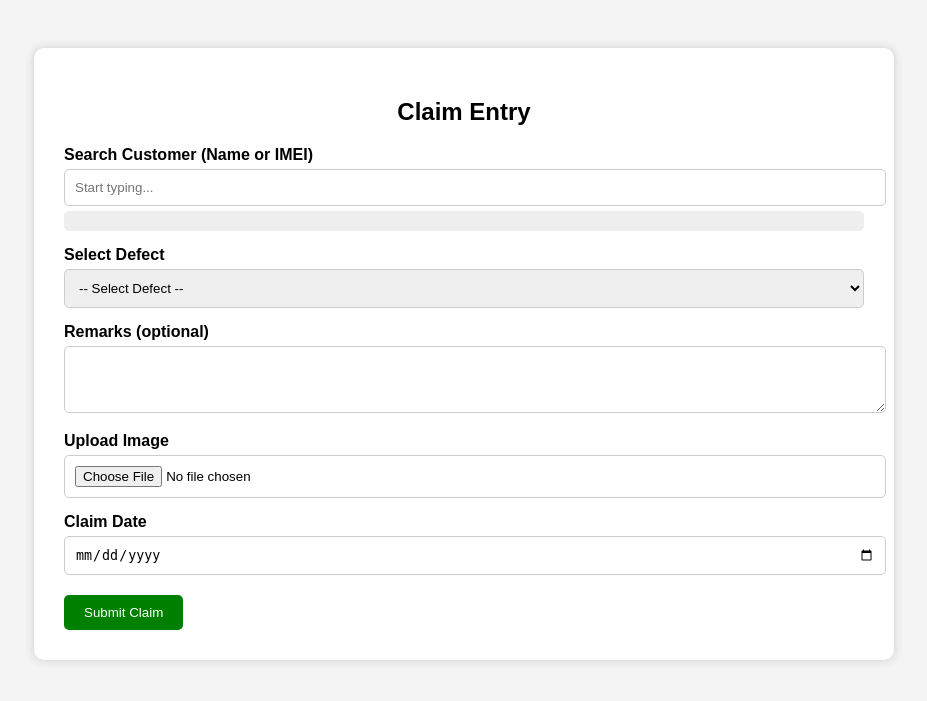
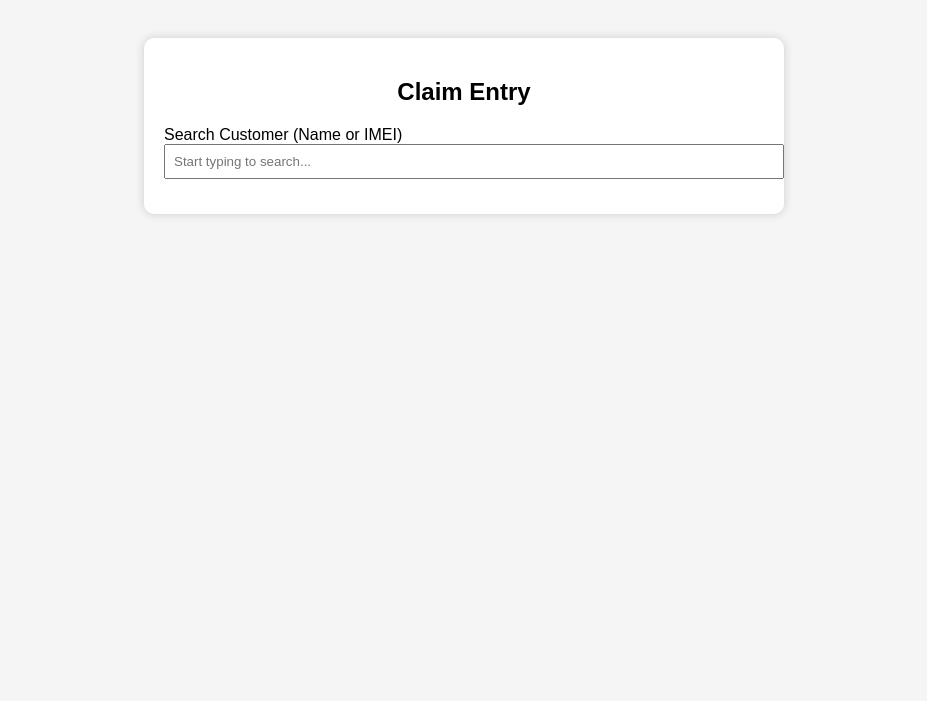
Before and after one commit to etouch-solutions/Bestmobiles, a PHP site: page /claim_entry.php in a window 1280 px wide. Shown: the top 701 px of the page, without its empty margins (176-1103 px from the left). Run offline with PHP 8.4, Linux system fonts and the light colour scheme; tables that the repository leaves empty or names only in its code hold one stand-in row (values such as "Sample post").

Commit message:
Add full project files

```diff
--- a/claim_entry.php
+++ b/claim_entry.php
@@ -1,125 +1,79 @@
-<?php
-include 'db.php';
-$conn = mysqli_connect($host, $user, $pass, $db);
-?>
+<?php include 'db.php'; ?>
 <!DOCTYPE html>
 <html>
 <head>
   <title>Claim Entry</title>
   <style>
-    body {
-      font-family: Arial;
-      background: #f4f4f4;
-      padding: 40px;
-    }
-    .box {
-      max-width: 800px;
-      margin: auto;
-      background: white;
-      border-radius: 10px;
-      padding: 30px;
-      box-shadow: 0 0 10px #ccc;
-    }
-    h2 {
-      text-align: center;
-    }
-    label {
-      display: block;
-      margin-top: 15px;
-      font-weight: bold;
-    }
-    input, select, textarea {
-      width: 100%;
-      padding: 10px;
-      margin-top: 5px;
-      border: 1px solid #ccc;
-      border-radius: 5px;
-    }
-    #suggestions {
-      background: #eee;
-      margin-top: 5px;
-      padding: 10px;
-      border-radius: 5px;
-    }
-    .btn {
-      margin-top: 20px;
-      background: green;
-      color: white;
-      padding: 10px 20px;
-      border: none;
-      border-radius: 5px;
-      cursor: pointer;
-    }
+    body { font-family: Arial; background: #f5f5f5; padding: 30px; }
+    .container { max-width: 600px; background: white; padding: 20px; margin: auto; border-radius: 10px; box-shadow: 0 0 10px #ccc; }
+    input, select { width: 100%; padding: 8px; margin-bottom: 15px; }
+    button { padding: 10px 20px; background: green; color: white; border: none; border-radius: 5px; }
   </style>
 </head>
 <body>
-  <div class="box">
-    <h2>Claim Entry</h2>
-    <form action="insert_claim_entry.php" method="POST" enctype="multipart/form-data">
-      <!-- Customer Search -->
+  <div class="container">
+    <h2 style="text-align:center;">Claim Entry</h2>
+
     <label>Search Customer (Name or IMEI)</label>
-      <input type="text" id="search" placeholder="Start typing..." autocomplete="off">
-      <div id="suggestions"></div>
+    <input type="text" id="searchBox" oninput="searchCustomer(this.value)" placeholder="Start typing to search...">
+    <div id="searchResults"></div>
 
+    <form id="claimForm" action="insert_claim_entry.php" method="POST" enctype="multipart/form-data" style="display:none;">
       <input type="hidden" name="insurance_entry_id" id="insurance_entry_id">
 
-      <!-- Defect Dropdown -->
       <label>Select Defect</label>
       <select name="defect_id" required>
         <option value="">-- Select Defect --</option>
         <?php
-        $defects = mysqli_query($conn, "SELECT Defect_Id, Defect_Name FROM Claim_Defects WHERE Is_Active = 1");
-        while ($d = mysqli_fetch_assoc($defects)) {
-          echo "<option value='{$d['Defect_Id']}'>{$d['Defect_Name']}</option>";
+          $res = mysqli_query($conn, "SELECT Defect_Id, Defect_Name FROM Claim_Defects WHERE Status = 1");
+          while ($row = mysqli_fetch_assoc($res)) {
+            echo "<option value='{$row['Defect_Id']}'>{$row['Defect_Name']}</option>";
           }
         ?>
       </select>
 
-      <!-- Remarks -->
-      <label>Remarks (optional)</label>
-      <textarea name="remarks" rows="3"></textarea>
+      <label>Remarks</label>
+      <textarea name="remarks"></textarea>
 
-      <!-- Image Upload -->
-      <label>Upload Image</label>
+      <label>Upload Image (Optional)</label>
       <input type="file" name="claim_image" accept="image/*">
 
-      <!-- Claim Date -->
-      <label>Claim Date</label>
-      <input type="date" name="claim_date" required>
-
-      <!-- Submit Button -->
-      <button type="submit" class="btn">Submit Claim</button>
+      <button type="submit">Submit Claim</button>
     </form>
   </div>
 
 <script>
-    document.getElementById('search').addEventListener('input', function () {
-      const q = this.value;
-      if (q.length < 2) {
-        document.getElementById('suggestions').innerHTML = '';
+function searchCustomer(query) {
+  if (query.length < 2) {
+    document.getElementById("searchResults").innerHTML = "";
     return;
   }
-      fetch(`search_insurance_entry.php?q=${encodeURIComponent(q)}`)
+
+  fetch("search_insurance_entry.php?q=" + encodeURIComponent(query))
     .then(res => res.json())
     .then(data => {
-          let html = '';
+      const resDiv = document.getElementById("searchResults");
+      resDiv.innerHTML = "";
+
       if (data.length === 0) {
-            html = '<p>No matches found</p>';
-          } else {
-            data.forEach(row => {
-              html += `<p onclick="selectCustomer(${row.Insurance_Entry_Id}, '${row.Cus_Name}', '${row.Product_Model_Name}')">
-                        <strong>${row.Cus_Name}</strong> - ${row.Product_Model_Name}
-                      </p>`;
-            });
+        resDiv.innerHTML = "<p>No matching customers found.</p>";
+        return;
       }
-          document.getElementById('suggestions').innerHTML = html;
+
+      data.forEach(entry => {
+        const div = document.createElement("div");
+        div.textContent = `${entry.Cus_Name} (${entry.Product_Model_Name} - IMEI: ${entry.IMEI_1})`;
+        div.style.cursor = "pointer";
+        div.style.padding = "5px";
+        div.style.borderBottom = "1px solid #ccc";
+        div.onclick = function() {
+          document.getElementById("insurance_entry_id").value = entry.Insurance_Entry_Id;
+          document.getElementById("claimForm").style.display = "block";
+          resDiv.innerHTML = `<p>Selected: ${entry.Cus_Name} (${entry.Product_Model_Name})</p>`;
+        };
+        resDiv.appendChild(div);
       });
     });
-
-    function selectCustomer(id, name, model) {
-      document.getElementById('search').value = `${name} (${model})`;
-      document.getElementById('insurance_entry_id').value = id;
-      document.getElementById('suggestions').innerHTML = '';
 }
 </script>
 </body>
```
Also changed, not shown: insert_claim_entry.php (+15 -31 lines), search_insurance_entry.php (+17 -16 lines). Lines whose indentation alone changed are shown as unchanged.
